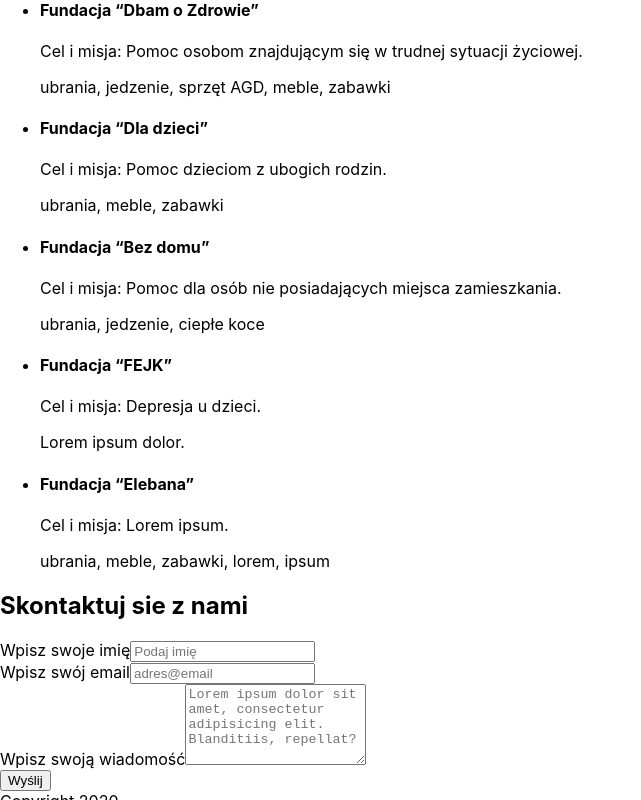
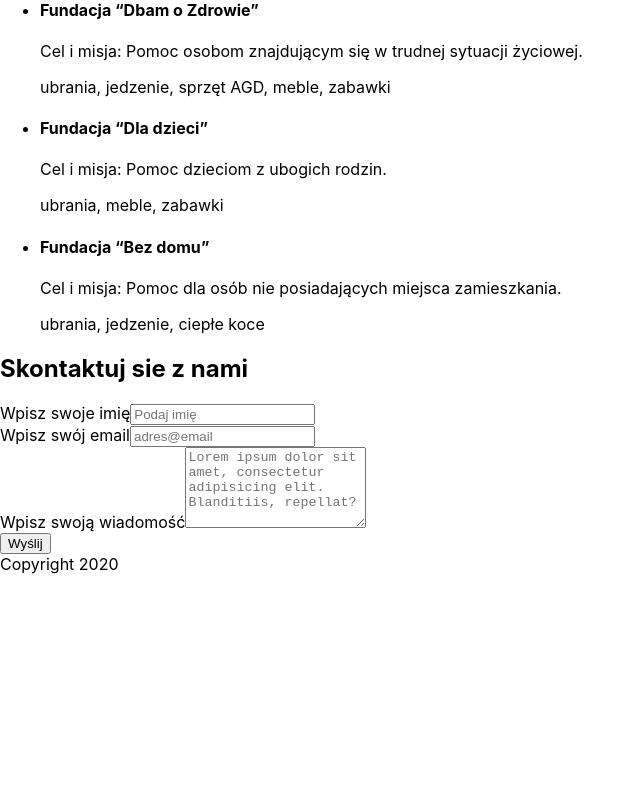
Before and after one commit to tomekdra/oddam-w-dobre-rece, a React (Create React App) app: page /#/ in a window 1280 px wide. Shown: the part 2200-3000 px from the top of the page, without its empty margins (0-641 px from the left). After the commit the page ends 2774 px from the top, so only its background shows below. Built offline with nearby package versions, Linux system fonts and the light colour scheme; the HTML template or start-up script is replaced by a standard one.

Commit message:
Working on pagination whowehelp

```diff
--- a/src/components/WhoWeHelp.js
+++ b/src/components/WhoWeHelp.js
@@ -6,8 +6,14 @@ import possibleChoices from './WhoWeHelp/helpChoices';
 const WhoWeHelp = () => {
 
     const [currentChoose, setCurrentChoose] = useState(possibleChoices.fundations);
+    const [currentPage, setCurrentPage] = useState(1);
+    const [postsPerPage] = useState(3);
 
     const handleClick = choice => setCurrentChoose(possibleChoices[choice]);
+
+    const indexOfLastPost = currentPage * postsPerPage;
+    const indexOfFirstPost = indexOfLastPost - postsPerPage;
+    const currentPosts = currentChoose.items.slice(indexOfFirstPost, indexOfLastPost)
 
     return (
         <div className={"container"}>
@@ -25,7 +31,7 @@ const WhoWeHelp = () => {
                 </div>
 
                 {/* Zawiera liste itemow razem z paginacja */}
-                <ListWithPagination list={currentChoose.items}></ListWithPagination>
+                <ListWithPagination list={currentPosts}></ListWithPagination>
 
             </div>
         </div>
--- a/src/components/WhoWeHelp/ListWhithPagination.js
+++ b/src/components/WhoWeHelp/ListWhithPagination.js
@@ -5,7 +5,9 @@ const ListWithPagination = ({list}) => {
     return (
         <div>
             <ul className={"whowehelp-list"}>
-                {list.map((el, index) => <li key={index}><h4>{el.who}</h4><p>{el.purpose}</p><div className={"whowehelp-what"}>{el.what}</div></li>)}
+                {list.map((el, index) => (
+                    <li key={index}><h4>{el.who}</h4><p>{el.purpose}</p><div className={"whowehelp-what"}>{el.what}</div></li>
+                ))}
             </ul>
         </div>
     )
```
